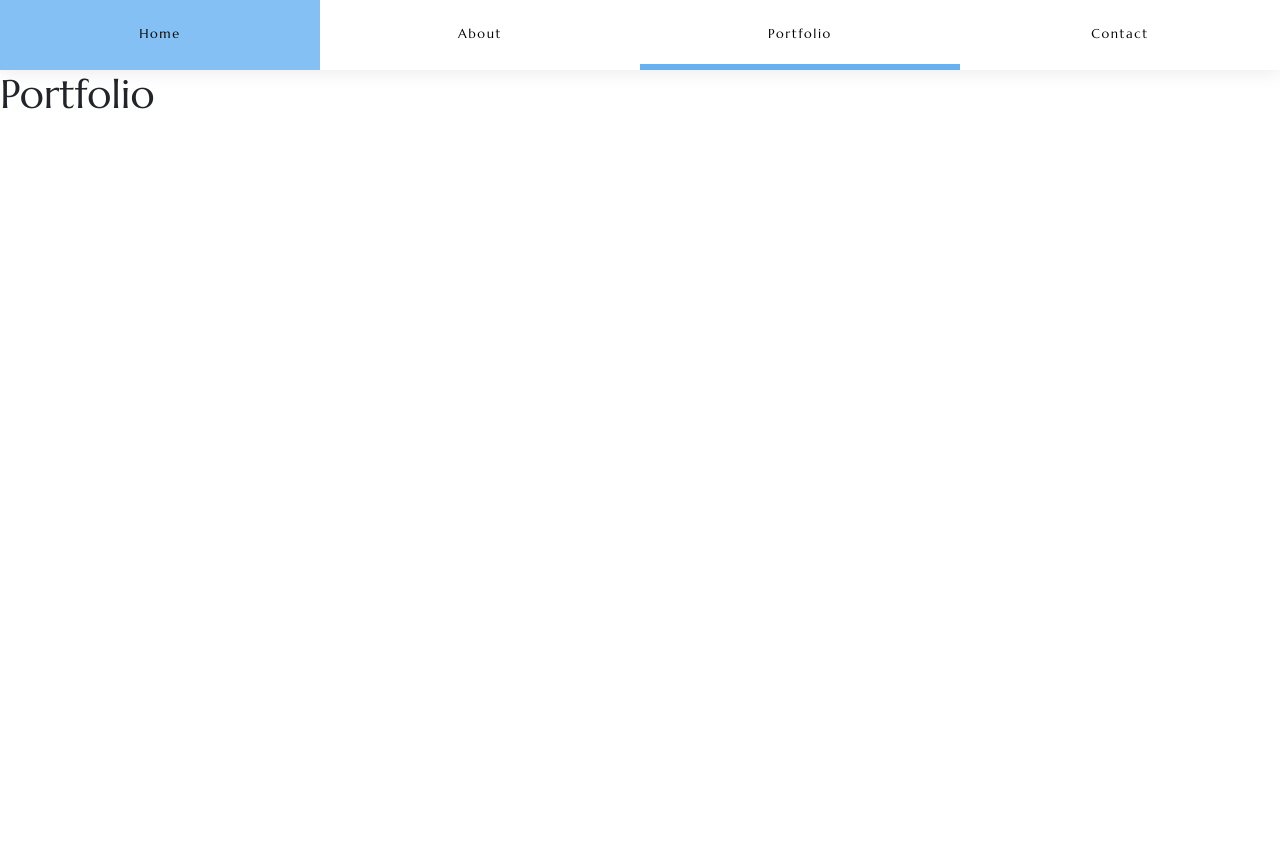
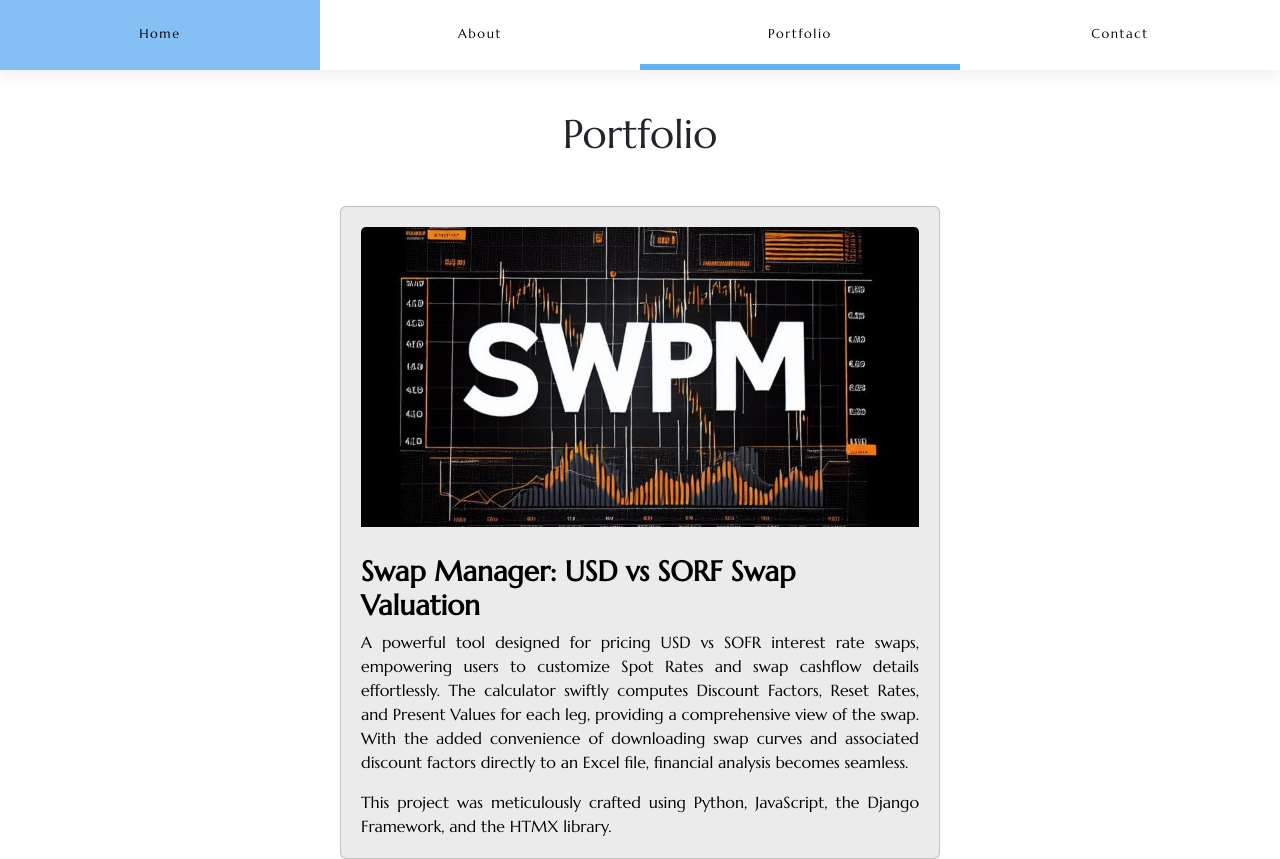
Before and after one commit to machib77/marcelobarrero, a Django app: page /portfolio/ in a window 1280 px wide. Before the commit the page ends 109 px from the top, so only its background shows below. Run offline with Django 5.2, Linux system fonts and the light colour scheme.

Commit message:
swap_manager: Porfolio card for SWPM is ready

```diff
--- /dev/null
+++ b/static/css/portfolio.css
@@ -0,0 +1,50 @@
+* {
+  box-sizing: border-box;
+  margin: 0;
+  padding: 0;
+}
+
+h2 {
+  font-size: 1.2em;
+}
+
+.portfolio-title {
+  padding: 2.5em;
+  text-align: center;
+}
+
+.portfolio-container {
+  max-width: 600px !important;
+  padding: 20px;
+  text-align: left;
+  margin: 0 auto;
+  background-color: rgb(235, 235, 235) !important;
+}
+
+.card-title {
+  padding-top: 1em;
+  font-weight: bold;
+}
+
+.card-text {
+  text-align: justify;
+}
+
+@media (max-width: 768px) {
+  .card-img-top {
+    max-width: 100%;
+    height: auto;
+  }
+
+  .card-title {
+    font-size: 18px;
+  }
+
+  .card-text {
+    font-size: 14px;
+  }
+
+  .portfolio-container {
+    max-width: 350px !important;
+  }
+}
--- a/swap_manager/urls.py
+++ b/swap_manager/urls.py
@@ -12,7 +12,7 @@ from .views import (
 )
 
 urlpatterns = [
-    path("swap-manager/", HomePageView.as_view(), name="home"),
+    path("swap-manager/", HomePageView.as_view(), name="sm-home"),
     path(
         "generate-chart/",
         ChartGeneratorView.as_view(),
--- a/swap_manager/views.py
+++ b/swap_manager/views.py
@@ -30,7 +30,7 @@ swap_defaults = swap_defaults
 
 
 class HomePageView(TemplateView):
-    template_name = "swap_manager/home.html"
+    template_name = "swap_manager/sm-home.html"
 
     def get_context_data(self, **kwargs):
         context = super().get_context_data(**kwargs)
--- a/templates/pages/portfolio.html
+++ b/templates/pages/portfolio.html
@@ -1,5 +1,29 @@
 {% extends "_base.html" %}
+<!-- Static -->
 {% load static %}
+<!-- Extra CSS -->
+{% block extra_css %}
+    <link rel="stylesheet" href="{% static 'css/portfolio.css' %}" />
+{% endblock extra_css %}
+<!-- Título -->
+{% block title %}
+    Portfolio
+{% endblock title %}
+<!-- Contenido -->
 {% block content %}
-    <h1>Portfolio</h1>
+    <div class="portfolio-title">
+        <h1>Portfolio</h1>
+    </div>
+    <div class="card portfolio-container">
+        <a href="{% url "sm-home" %}" target="_blank">
+            <img class="card-img-top" src="{% static "images/swpm.jpeg" %}" alt="swpm.jpeg" height="300" width="auto">
+            <h3 class="card-title">Swap Manager: USD vs SORF Swap Valuation</h3>
+            <p class="card-text">
+                A powerful tool designed for pricing USD vs SOFR interest rate swaps, empowering users to customize Spot Rates and swap cashflow details effortlessly. The calculator swiftly computes Discount Factors, Reset Rates, and Present Values for each leg, providing a comprehensive view of the swap. With the added convenience of downloading swap curves and associated discount factors directly to an Excel file, financial analysis becomes seamless.
+            </p>
+            <p class="card-text">
+                This project was meticulously crafted using Python, JavaScript, the Django Framework, and the HTMX library.
+            </p>
+        </a>
+    </div>
 {% endblock content %}
```
Also changed, not shown: db.sqlite3, static/images/swpm.jpeg (added), swap_manager/templates/swap_manager/sm-home.html (renamed from swap_manager/templates/swap_manager/home.html).
